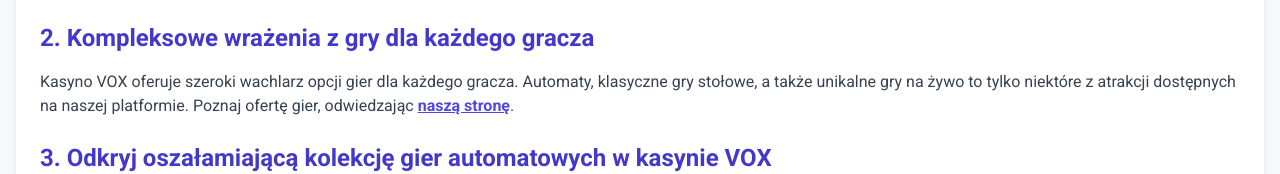
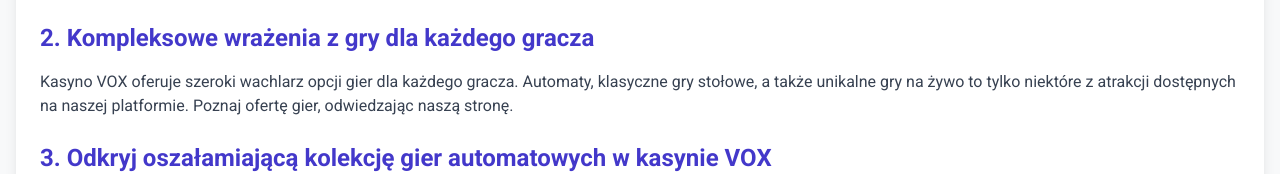
Before and after one commit to waqas38/VOX-casino-v1, a plain HTML site: page index.html in a window 1280 px wide. Shown: the part 230-404 px from the top of the page. Drawn offline with nearby package versions, Linux system fonts and the light colour scheme.

Commit message:
Update index.html

```diff
--- a/index.html
+++ b/index.html
@@ -56,12 +56,7 @@
           Automaty, klasyczne gry stołowe, a także unikalne gry na żywo to tylko
           niektóre z atrakcji dostępnych na naszej platformie. Poznaj ofertę
           gier, odwiedzając
-          <a
-            href="https://voxcasino777.pl/"
-            class="text-indigo-600 font-semibold underline"
-            target="_blank"
-            >naszą stronę</a
-          >.
+          naszą stronę.
         </p>
 
         <h2 class="text-indigo-700 font-bold text-2xl mb-4">
```
